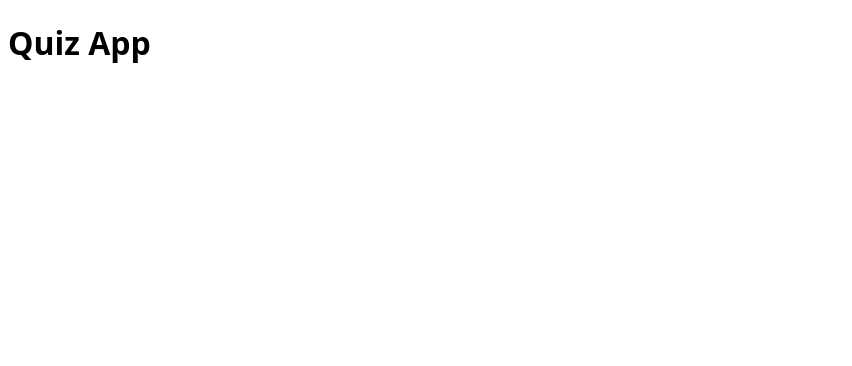
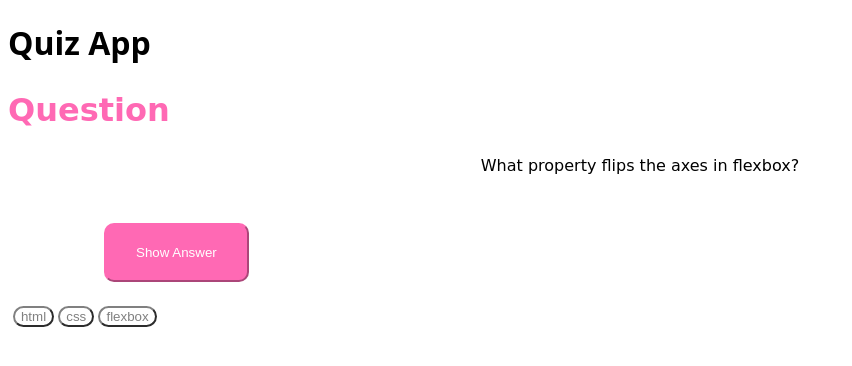
Before and after one commit to BirkBee/Quiz-App, a plain HTML site: page index.html in a window 1280 px wide. Shown: the whole page, without its empty margins (0-852 px from the left). Drawn offline with Linux system fonts and the light colour scheme.

Commit message:
add question-card add buttons add colors add text add alignment

```diff
--- a/index.html
+++ b/index.html
@@ -7,7 +7,16 @@
     <title>Quiz App Homepage</title>
   </head>
   <header>
-    <h1>Quiz App</h1>
+    <h1 class="h1">Quiz App</h1>
   </header>
-  <body></body>
+  <body>
+    <h2 class="h2">Question</h2>
+    <p class="question">What property flips the axes in flexbox?</p>
+    <hover>
+      <button class="Show-Answer">Show Answer</button>
+      <button class="html">html</button>
+      <button class="css">css</button>
+      <button class="flexbox">flexbox</button>
+    </hover>
+  </body>
 </html>
--- a/styles.css
+++ b/styles.css
@@ -7,3 +7,78 @@
 body {
   font-family: system-ui;
 }
+
+h2 {
+  color: hotpink;
+  font-family: cursive;
+  font-size: 2rem;
+}
+.question {
+  font-family: cursive;
+  color: black;
+  text-align: center;
+}
+.Show-Answer {
+  color: white;
+  background-color: hotpink;
+  border-color: hotpink;
+  box-shadow: none;
+  border-radius: 10px;
+  padding: 20px 30px;
+  text-align: center;
+  position: relative;
+  top: 2rem;
+  left: 6rem;
+}
+
+.html {
+  color: grey;
+  background-color: white;
+  border-color: grey;
+  box-shadow: none;
+  border-radius: 30px;
+  justify-content: space-evenly;
+  align-items: baseline;
+  position: relative;
+  top: 6rem;
+  right: 9rem;
+}
+
+.css {
+  color: grey;
+  background-color: white;
+  border-color: grey;
+  box-shadow: none;
+  border-radius: 30px;
+  justify-content: space-evenly;
+  align-items: baseline;
+  position: relative;
+  top: 6rem;
+  right: 9rem;
+}
+
+.flexbox {
+  color: grey;
+  background-color: white;
+  border-color: grey;
+  box-shadow: none;
+  border-radius: 30px;
+  justify-content: space-evenly;
+  align-items: baseline;
+  position: relative;
+  top: 6rem;
+  right: 9rem;
+}
+
+.positioning {
+  color: grey;
+  background-color: white;
+  border-color: grey;
+  box-shadow: none;
+  border-radius: 30px;
+  justify-content: space-evenly;
+  align-items: baseline;
+  position: relative;
+  top: 6rem;
+  right: 9rem;
+}
```
